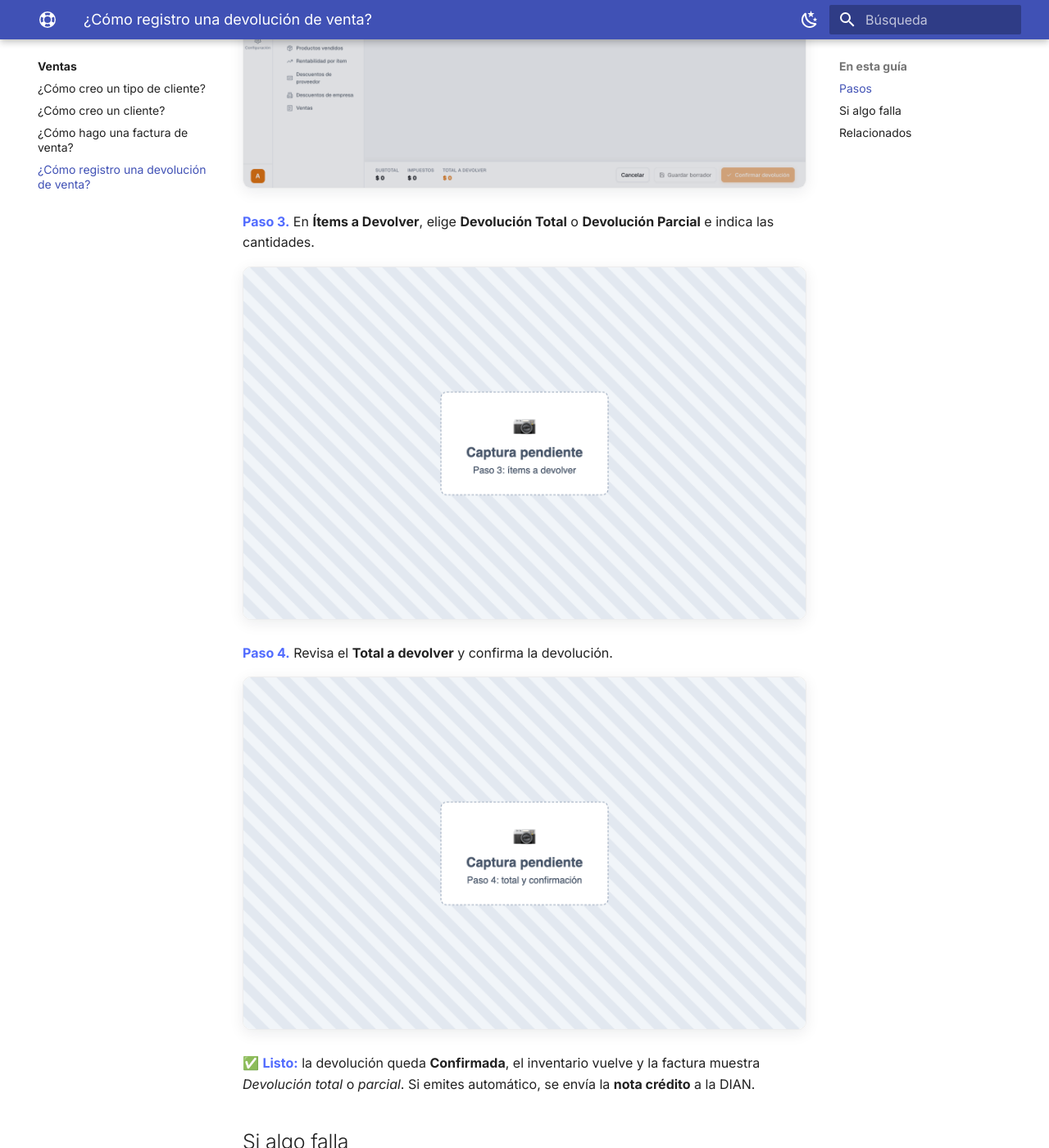
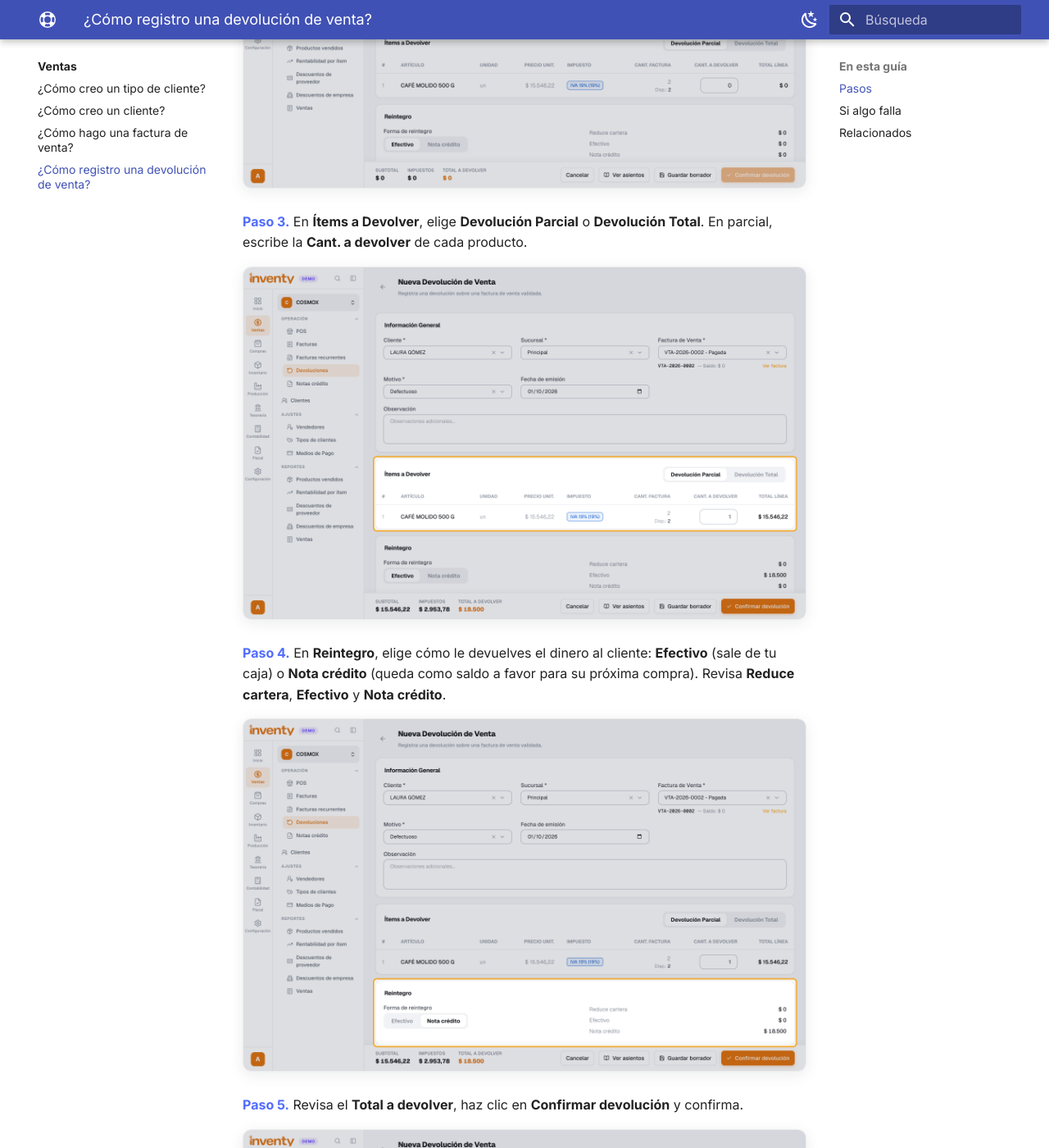
Before and after one commit to Cosmox-SAS/inventy-help, an MkDocs documentation site: the page built from docs/ventas/devolucion-venta.md, in a window 1280 px wide and 1400 px high, scrolled down 1282 px. Shown: the whole window at 82% size. Built offline with MkDocs 1.6.1 and Material for MkDocs 9.7.7, drawn with Linux system fonts in a browser that asks for light colours; some of the changed text lies outside the part shown.

Commit message:
feat: devolución real con nota crédito a favor en la demo; guía con paso de Reintegro
Co-Authored-By: Claude Opus 5.5 <noreply@anthropic.com>

```diff
--- a/docs/assets/capturas/pendientes.txt
+++ b/docs/assets/capturas/pendientes.txt
@@ -56,5 +56,3 @@ assets/capturas/restaurante/domicilios/paso-6.png
 assets/capturas/restaurante/domicilios/paso-7.png
 assets/capturas/restaurante/varias-cuentas-mesa/paso-4.png
 assets/capturas/restaurante/varias-cuentas-mesa/paso-5.png
-assets/capturas/ventas/devolucion-venta/paso-3.png
-assets/capturas/ventas/devolucion-venta/paso-4.png
--- a/docs/ventas/devolucion-venta.md
+++ b/docs/ventas/devolucion-venta.md
@@ -31,15 +31,19 @@ tags:
 
 ![Paso 2: información general de la devolución](../assets/capturas/ventas/devolucion-venta/paso-2.png)
 
-**Paso 3.** En **Ítems a Devolver**, elige **Devolución Total** o **Devolución Parcial** e indica las cantidades.
+**Paso 3.** En **Ítems a Devolver**, elige **Devolución Parcial** o **Devolución Total**. En parcial, escribe la **Cant. a devolver** de cada producto.
 
 ![Paso 3: ítems a devolver](../assets/capturas/ventas/devolucion-venta/paso-3.png)
 
-**Paso 4.** Revisa el **Total a devolver** y confirma la devolución.
+**Paso 4.** En **Reintegro**, elige cómo le devuelves el dinero al cliente: **Efectivo** (sale de tu caja) o **Nota crédito** (queda como saldo a favor para su próxima compra). Revisa **Reduce cartera**, **Efectivo** y **Nota crédito**.
 
-![Paso 4: total y confirmación](../assets/capturas/ventas/devolucion-venta/paso-4.png)
+![Paso 4: forma de reintegro](../assets/capturas/ventas/devolucion-venta/paso-4.png)
 
-✅ **Listo:** la devolución queda **Confirmada**, el inventario vuelve y la factura muestra *Devolución total* o *parcial*. Si emites automático, se envía la **nota crédito** a la DIAN.
+**Paso 5.** Revisa el **Total a devolver**, haz clic en **Confirmar devolución** y confirma.
+
+![Paso 5: botón Confirmar devolución](../assets/capturas/ventas/devolucion-venta/paso-5.png)
+
+✅ **Listo:** la devolución queda **Confirmada**, el inventario vuelve y la factura muestra *Devolución total* o *parcial*. Si elegiste **Nota crédito**, el cliente queda con saldo a favor (<span class="ruta">Ventas › Notas crédito</span>). Si emites automático, se envía la nota crédito electrónica a la DIAN.
 
 ## Si algo falla
 
```
Also changed, not shown: gestion/capturas-reporte.md (+2 -2 lines), docs/assets/capturas/ventas/devolucion-venta/paso-2.png, docs/assets/capturas/ventas/devolucion-venta/paso-3.png, docs/assets/capturas/ventas/devolucion-venta/paso-4.png, docs/assets/capturas/ventas/devolucion-venta/paso-5.png (added), 1 other file.
